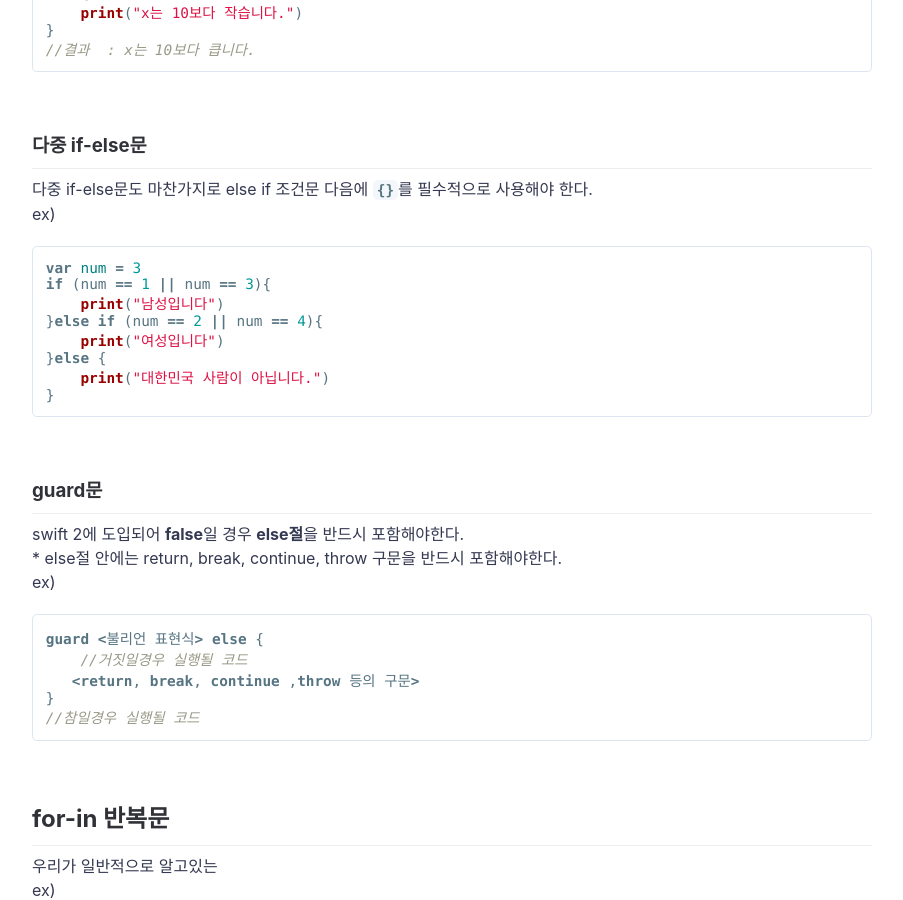
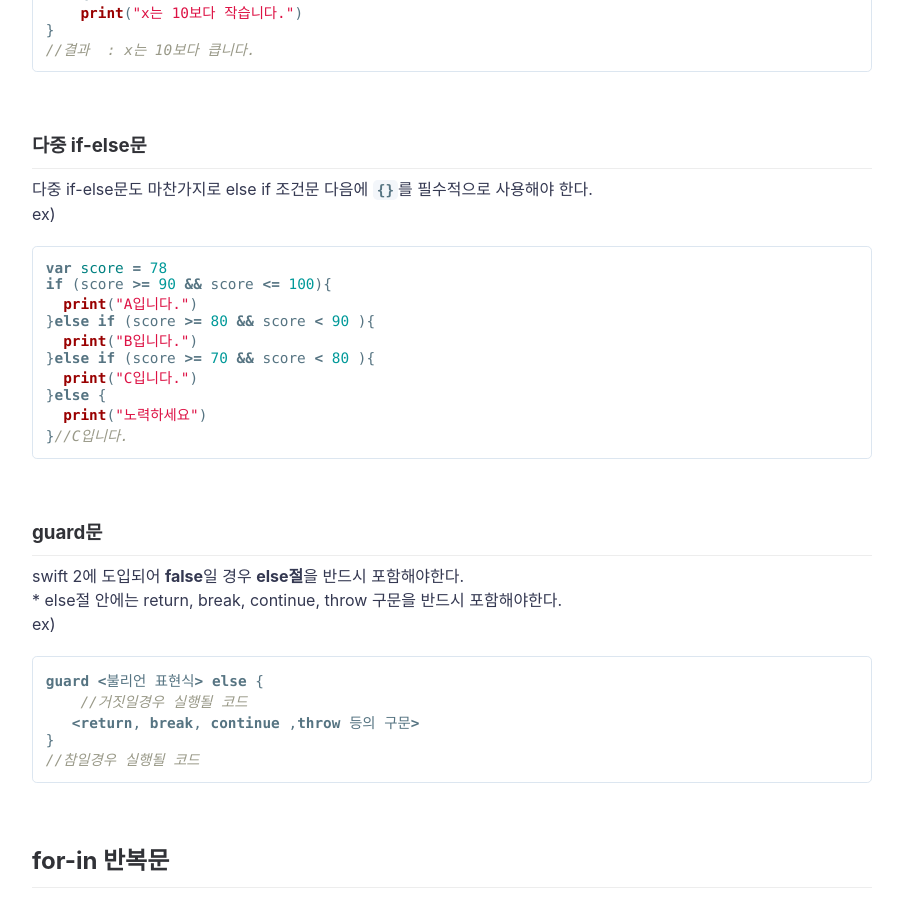
Before and after one commit to Yeji-Jang1210/Yeji-Jang1210.github.io, a Jekyll site: the page built from _posts/2020-09-15-iOS-study-2nd.md, in a window 1280 px wide and 900 px high, scrolled down 6837 px. Shown: the whole window, without its empty margins (188-1091 px from the left). Built offline with Jekyll 4.4.1, drawn with Linux system fonts in a browser that asks for light colours; comment, search, counter and statistics services are not loaded.

Commit message:
Update 2020-09-15-iOS-study-2nd.md

````diff
--- a/_posts/2020-09-15-iOS-study-2nd.md
+++ b/_posts/2020-09-15-iOS-study-2nd.md
@@ -274,14 +274,16 @@ else{
 다중 if-else문도 마찬가지로 else if 조건문 다음에 **`{}`**를 필수적으로 사용해야 한다.
 ex)
 ```swift
-var num = 3
-if (num == 1 || num == 3){
-    print("남성입니다")
-}else if (num == 2 || num == 4){
-    print("여성입니다")
+var score = 78
+if (score >= 90 && score <= 100){
+  print("A입니다.")
+}else if (score >= 80 && score < 90 ){
+  print("B입니다.")
+}else if (score >= 70 && score < 80 ){
+  print("C입니다.")
 }else {
-    print("대한민국 사람이 아닙니다.")
-}
+  print("노력하세요")
+}//C입니다.
 ```
 <br>
 
````
